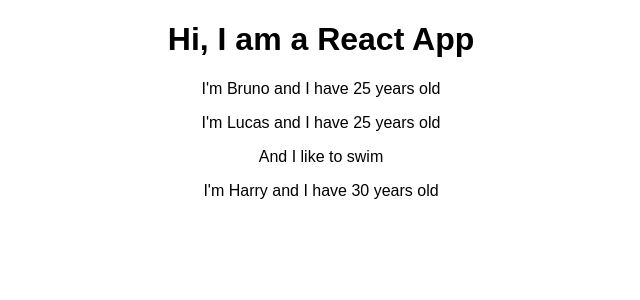
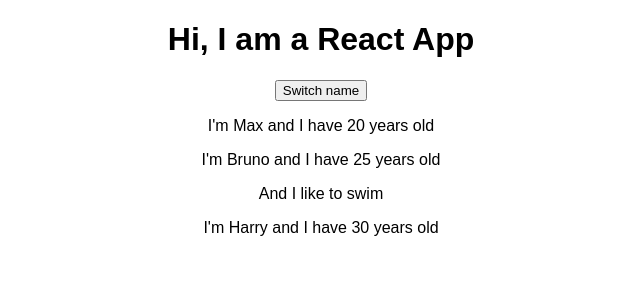
Before and after one commit to brunojahel/react-complete-guide, a React (Create React App) app: page / in a window 1280 px wide. Shown: the top 300 px of the page, without its empty margins (319-959 px from the left). Built offline with nearby package versions, Linux system fonts and the light colour scheme.

Commit message:
lecture 3.42

```diff
--- a/src/App.js
+++ b/src/App.js
@@ -3,13 +3,33 @@ import './App.css';
 import Person from "./Person/Person";
 
 class App extends Component {
+
+  state = {
+    persons: [
+      { name: 'Max', age:'20'},
+      { name: 'Bruno', age:'25'},
+      { name: 'Harry', age:'30'},
+    ]
+  }
+
+  switchNameHandler = () => {
+    this.setState({
+      persons: [
+        { name: 'Maximillian Pegasus', age:'25'},
+        { name: 'Bruno', age:'25'},
+        { name: 'Harry', age:'30'},
+      ]
+    })
+  }
+
   render() {
     return (
       <div className="App">
         <h1>Hi, I am a React App</h1>
-        <Person name="Bruno" age="25" />
-        <Person name="Lucas" age="25">And I like to swim</Person>
-        <Person name="Harry" age="30"/>
+        <button onClick={this.switchNameHandler}>Switch name</button>
+        <Person name={this.state.persons[0].name} age={this.state.persons[0].age} />
+        <Person name={this.state.persons[1].name} age={this.state.persons[1].age}>And I like to swim</Person>
+        <Person name={this.state.persons[2].name} age={this.state.persons[2].age}/>
       </div>
     );
   }
```
